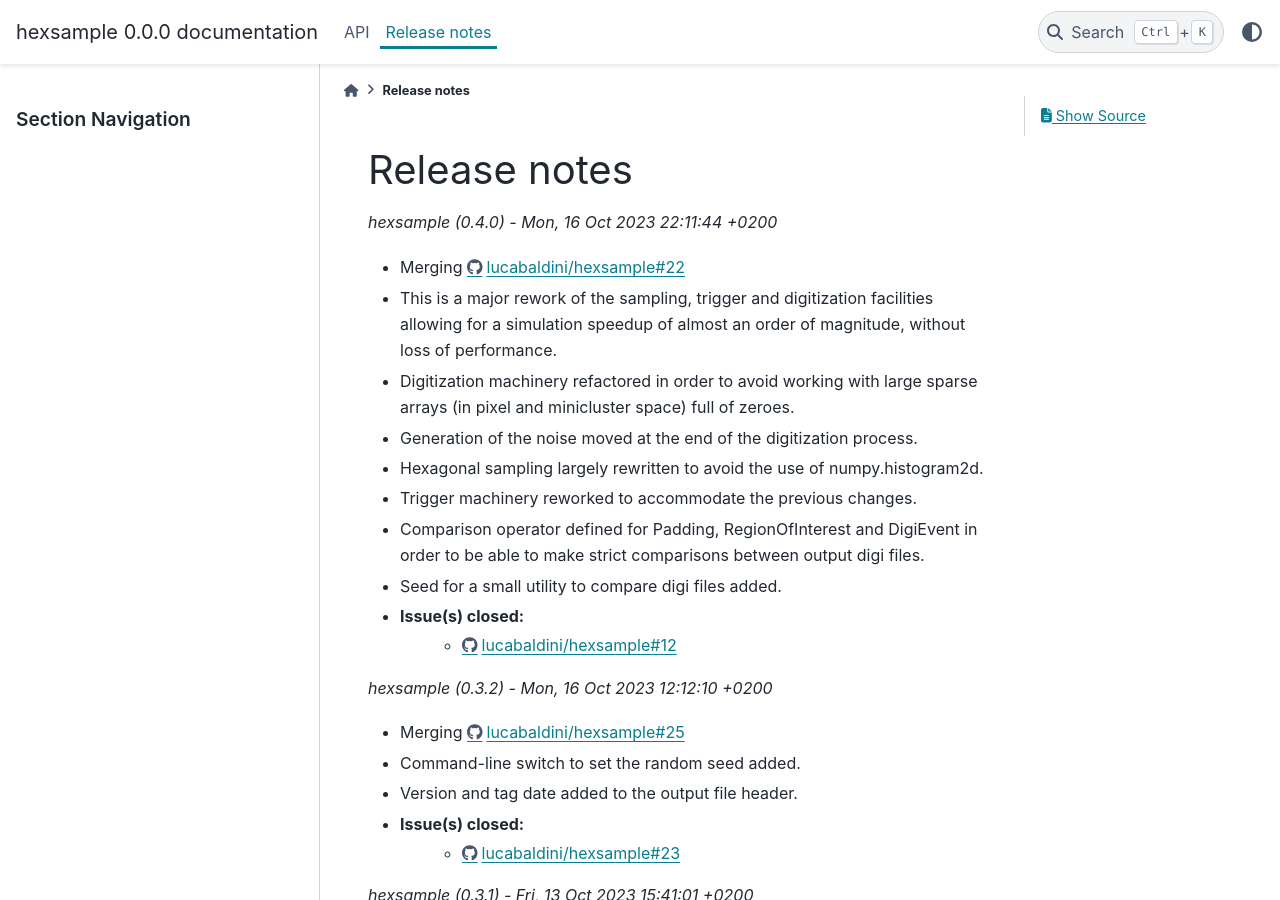
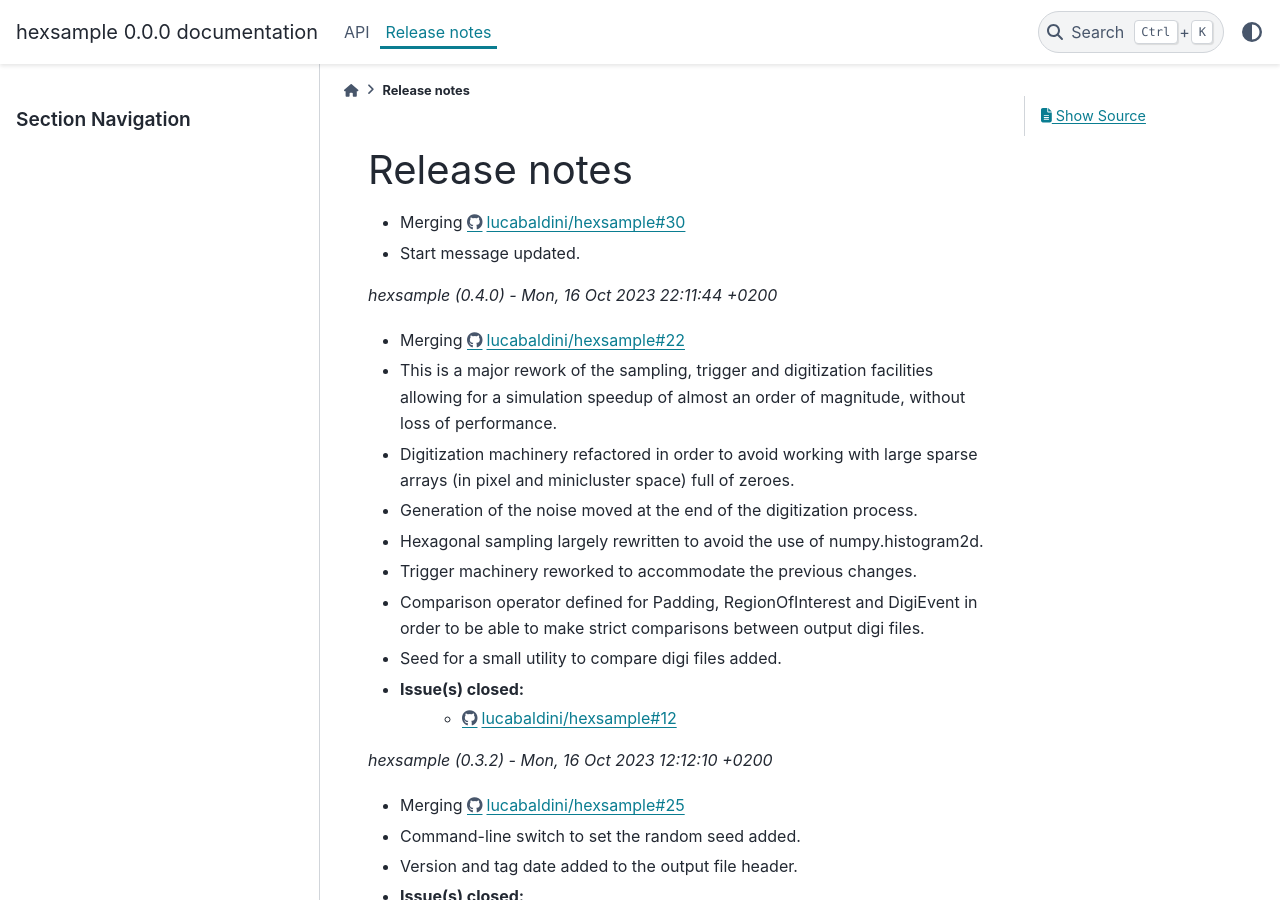
Before and after one commit to lucabaldini/hexsample, a Sphinx documentation site: the page built from docs/release.rst, in a window 1280 px wide and 900 px high. Built offline with Sphinx 7.4.7 and the PyData theme 0.15.4, drawn with Linux system fonts in a browser that asks for light colours; pages that are not in the unit, such as notebooks, are missing from menus.

Commit message:
Updated release notes.

```diff
--- a/docs/release.rst
+++ b/docs/release.rst
@@ -2,6 +2,10 @@
 
 Release notes
 =============
+
+
+* Merging https://github.com/lucabaldini/hexsample/pull/30
+* Start message updated.
 
 
 *hexsample (0.4.0) - Mon, 16 Oct 2023 22:11:44 +0200*
```
